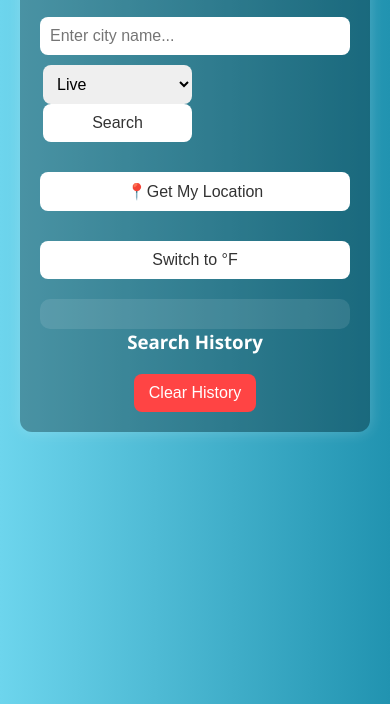
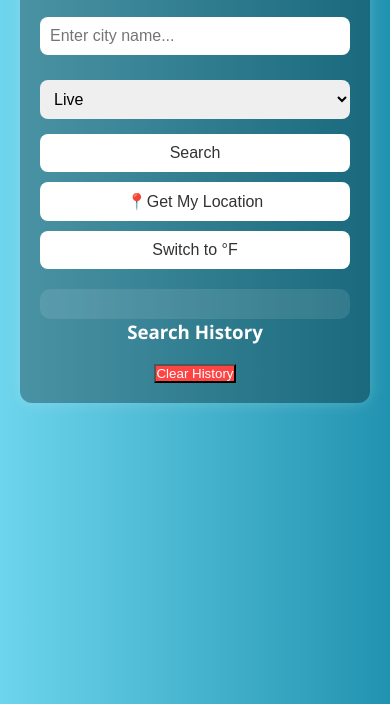
Before and after one commit to NurmohammadSharif/Weather-Report, a plain HTML site: page index.html in a window 390 px wide. Shown: the part 140-844 px from the top of the page. Drawn offline with Linux system fonts and the light colour scheme.

Commit message:
Update style.css

```diff
--- a/style.css
+++ b/style.css
@@ -27,15 +27,21 @@ h1, h3 {
 }
 
 form {
-  display: flex;
-  flex-wrap: wrap;
-  justify-content: center;
-  gap: 15px;
   margin-bottom: 20px;
 }
 
+.top-row,
+.middle-row,
+.bottom-row {
+  display: flex;
+  justify-content: center;
+  gap: 15px;
+  flex-wrap: wrap;
+  margin-bottom: 10px;
+}
+
 #cityInput {
-  flex: 2;
+  width: 35%;
   padding: 10px;
   font-size: 1rem;
   border-radius: 8px;
@@ -43,13 +49,8 @@ form {
   outline: none;
 }
 
-input.warning::placeholder {
-  color: red;
-  font-weight: bold;
-}
-
 #modeSelect {
-  flex: 1.5;
+  width: 25%;
   padding: 10px;
   font-size: 1rem;
   border-radius: 8px;
@@ -57,21 +58,10 @@ input.warning::placeholder {
   outline: none;
 }
 
-button[type="submit"] {
-  flex: 1;
+button[type="submit"],
+#myLocationBtn,
+#unitToggle {
   padding: 10px 20px;
-  font-size: 1rem;
-  border-radius: 8px;
-  border: none;
-  outline: none;
-  cursor: pointer;
-  background-color: #ffffff;
-  color: #333;
-  transition: background 0.3s ease;
-}
-
-button {
-  padding: 10px 15px;
   font-size: 1rem;
   border-radius: 8px;
   border: none;
@@ -84,18 +74,6 @@ button {
 
 button:hover {
   background-color: #ddd;
-}
-
-#myLocationBtn {
-  display: block;
-  margin: 10px auto;
-  padding: 10px 20px;
-}
-
-#unitToggle {
-  display: block;
-  margin: 10px auto;
-  padding: 10px 20px;
 }
 
 #weatherResult {
@@ -151,6 +129,7 @@ th, td {
   cursor: pointer;
   border: none;
   padding: 0 5px;
+  min-width: auto;
 }
 
 #clearHistoryBtn {
@@ -164,11 +143,9 @@ th, td {
   background-color: #cc0000;
 }
 
-/* 📱 Mobile layout fix */
 @media (max-width: 600px) {
-  form {
+  .top-row {
     flex-direction: column;
-    align-items: stretch;
   }
 
   #cityInput {
@@ -178,20 +155,17 @@ th, td {
 
   #modeSelect,
   button[type="submit"] {
-    width: 48%;
-    margin: 0 1%;
-    display: inline-block;
-  }
-
-  #myLocationBtn {
-    display: block;
-    margin: 15px auto 0;
     width: 100%;
   }
 
+  .middle-row,
+  .bottom-row {
+    flex-direction: column;
+    gap: 10px;
+  }
+
+  #myLocationBtn,
   #unitToggle {
-    display: block;
-    margin: 15px auto 0;
     width: 100%;
   }
 }
```
